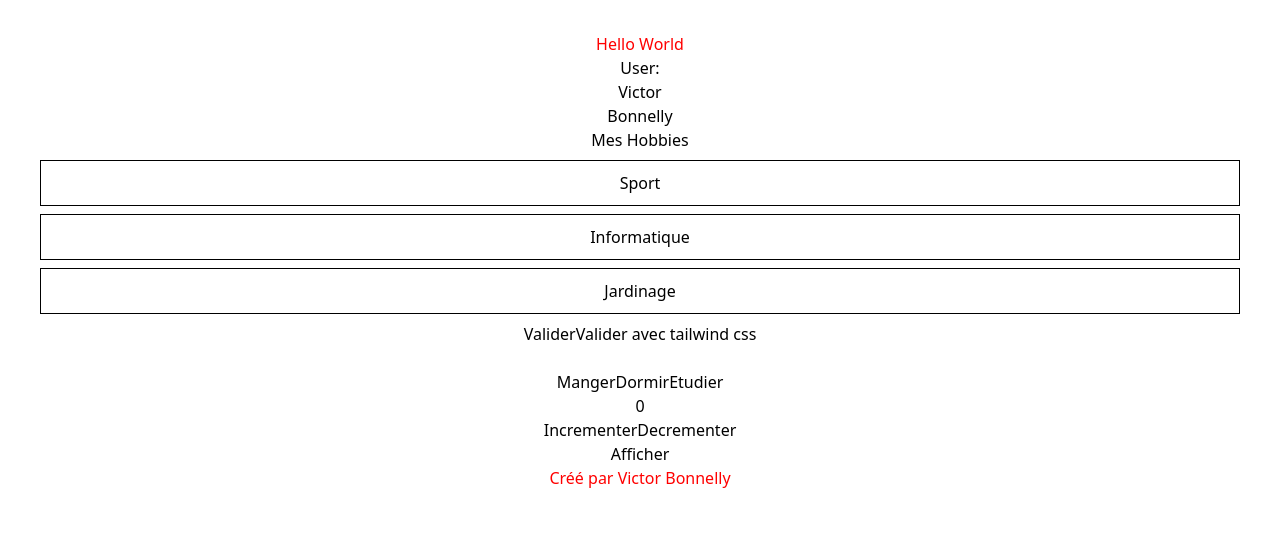
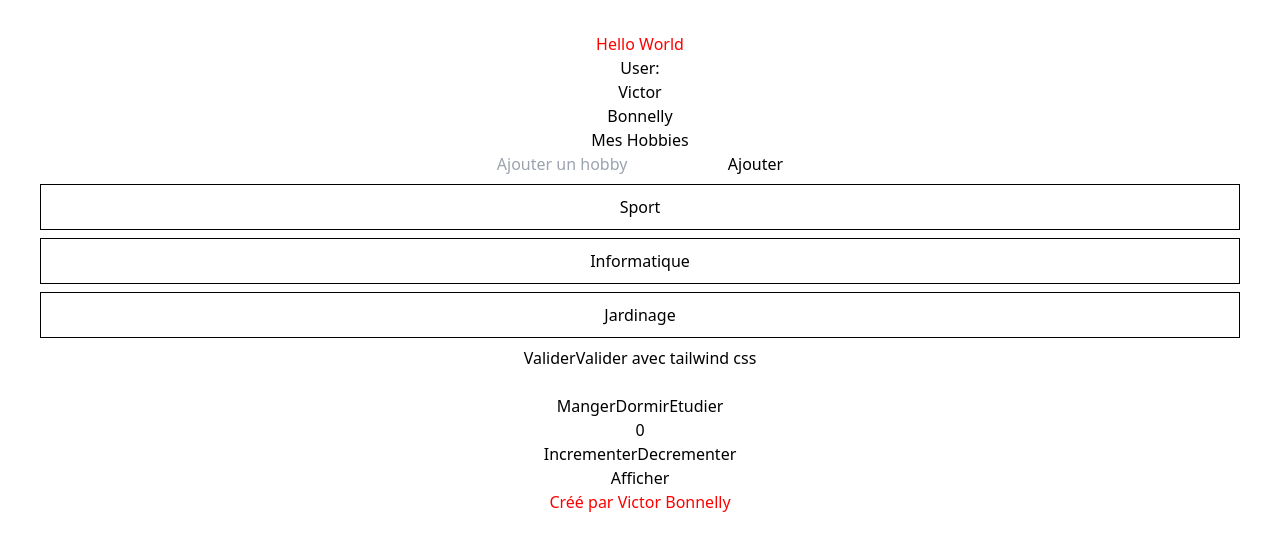
Before and after one commit to Victor-Bonnelly/intro-react, a React (Vite) app: page / in a window 1280 px wide. Shown: the top 550 px of the page. Built offline with nearby package versions, Linux system fonts and the light colour scheme.

Commit message:
Exo add hobby

```diff
--- a/src/component/User/Hobbies.jsx
+++ b/src/component/User/Hobbies.jsx
@@ -1,4 +1,5 @@
 import PropTypes from 'prop-types';
+import { useState } from 'react';
 
 Hobbies.propTypes = {
     hobbies: PropTypes.array,
@@ -6,9 +7,26 @@ Hobbies.propTypes = {
 
 export function Hobbies({hobbies}) {
     // const hobbiesFromDB = [{id: 1, nom: "Sport"}, {id: 2, nom: "Informatique"}, {id: 3, nom: "Jardinage"}];
+    const [newHobby, setNewHobby] = useState('');
+
+    const addHobby = () => {
+        if (newHobby) {
+            hobbies.push({ id: hobbies.length + 1, nom: newHobby });
+            setNewHobby('');
+        }else{
+            alert("Vide");
+        }
+    }
     return (
         <div>
             <h2>Mes Hobbies</h2>
+            <input
+                type="text"
+                value={newHobby}
+                onChange={(e) => setNewHobby(e.target.value)}
+                placeholder="Ajouter un hobby"
+            />
+            <button onClick={addHobby}>Ajouter</button>
             <ul>
                 {hobbies.map((hobby) => (
                     <li style={{padding: "10px", border:"1px solid black",margin:"0.5rem"}} key={hobby.id}>{hobby.nom}</li>
```
